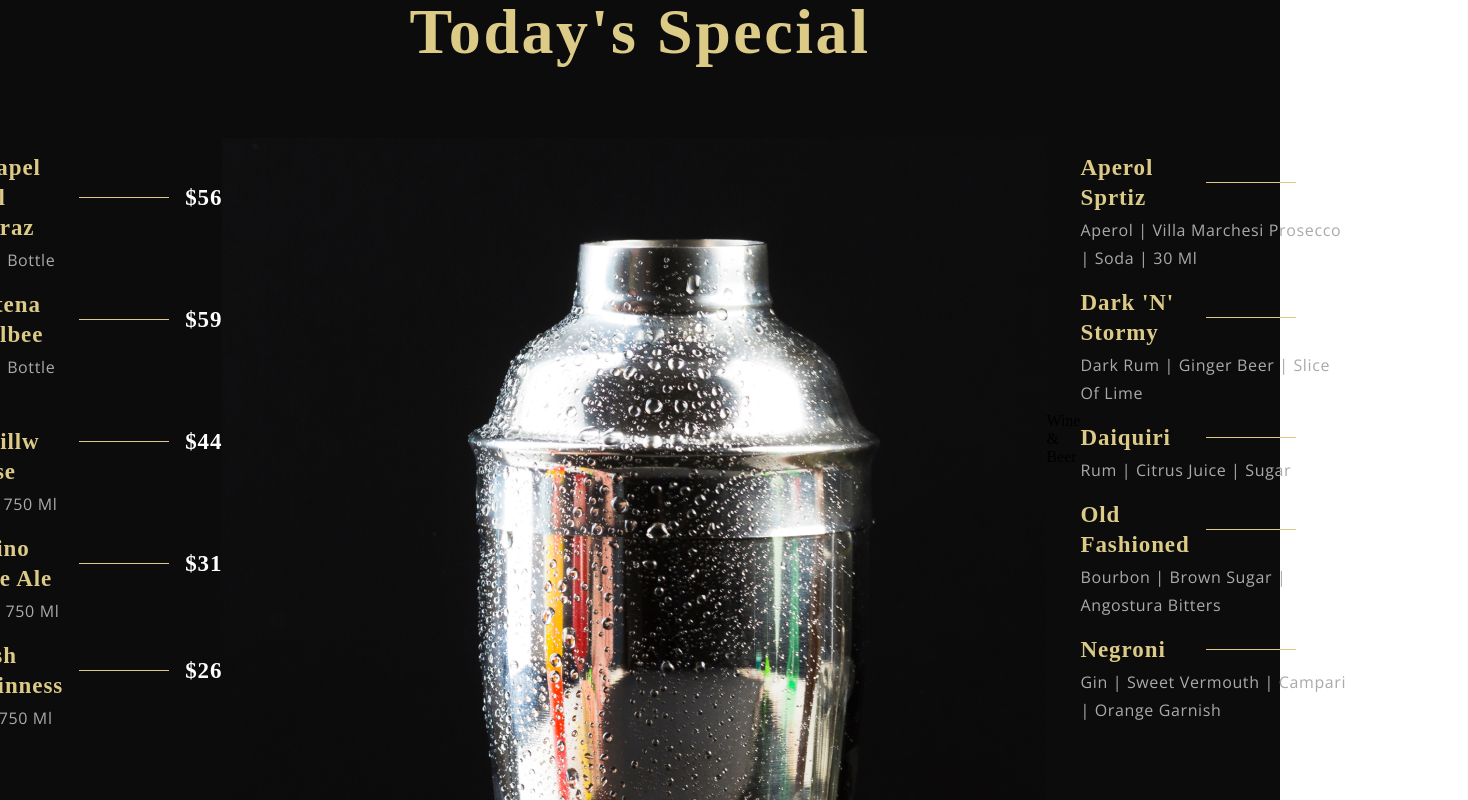
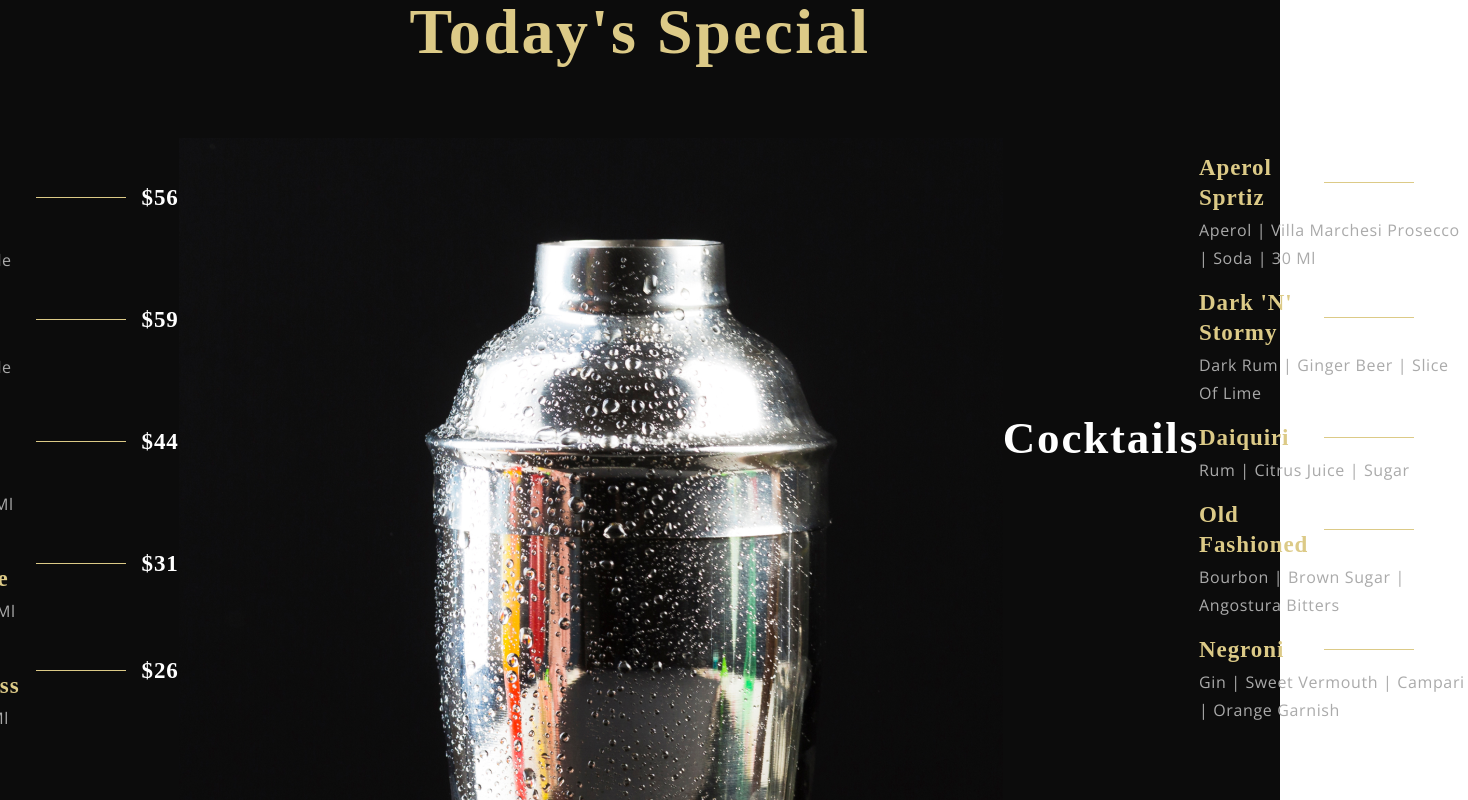
Before and after one commit to dolce-emmy/LuxeVivre, a React (Vite) app in the folder LuxeVivre/: page / in a window 1280 px wide. Shown: the part 2340-3140 px from the top of the page, 1468 px wide, since content can reach past the window. Built offline with nearby package versions, Linux system fonts and the light colour scheme; the HTML template or start-up script is replaced by a standard one; a web font is replaced by a local one.

Commit message:
added style to special menu

```diff
--- a/LuxeVivre/src/components/Menuitem/MenuItem.css
+++ b/LuxeVivre/src/components/Menuitem/MenuItem.css
@@ -3,6 +3,7 @@
     margin: 1rem 0;
     display: flex;
     flex-direction: column;
+
 }
 
 .app__menuitem-head {
--- a/LuxeVivre/src/components/Menuitem/MenuItem.jsx
+++ b/LuxeVivre/src/components/Menuitem/MenuItem.jsx
@@ -10,6 +10,7 @@
           {title}
         </p>
       </div>
+
       <div className="app__menuitem-dash" />
 
       <div className="app__menuitem-price">
--- a/LuxeVivre/src/container/Menu/SpecialMenu.css
+++ b/LuxeVivre/src/container/Menu/SpecialMenu.css
@@ -17,3 +17,18 @@
     align-items: flex-start;
     flex-direction: row;
 }
+
+.app__specialMenu-menu_heading {
+    font-family: var(--font-base);
+    font-weight: 600;
+    font-size: 45px;
+    line-height: 58.5px;
+    letter-spacing: 0.04em;
+    color: var(--color-white);
+}
+
+.app__specialMenu-menu_wine,
+.app__specialMenu-menu_cocktails{
+    flex: 1;
+    width: 100%;
+}
--- a/LuxeVivre/src/container/Menu/SpecialMenu.jsx
+++ b/LuxeVivre/src/container/Menu/SpecialMenu.jsx
@@ -11,7 +11,7 @@
     </div>
     <div className="app__specialMenu-menu">
       <div className="app__specialMenu-menu_wine flex__center">
-        <p className="app__specialMenu_menu_heading">Wine & Beer</p>
+        <p className="app__specialMenu-menu_heading">Wine & Beer</p>
         <div className="app__specialMenu_menu_items">
           {data.wines.map((wine, index) => (
             <MenuItem key={wine.title +index} title= {wine.title} price= {wine.price} tags= {wine.tags}  />
@@ -24,7 +24,7 @@
       </div>
 
       <div className="app__specialMenu-menu_cocktails flex__center">
-        <p className="app__specialMenu_menu_heading">Wine & Beer</p>
+        <p className="app__specialMenu-menu_heading">Cocktails</p>
         <div className="app__specialMenu_menu_items">
           {data.cocktails.map((cocktail, index) => (
             <MenuItem key={cocktail.title +index} title= {cocktail.title} price= {cocktail.price} tags= {cocktail.tags}  />
```
